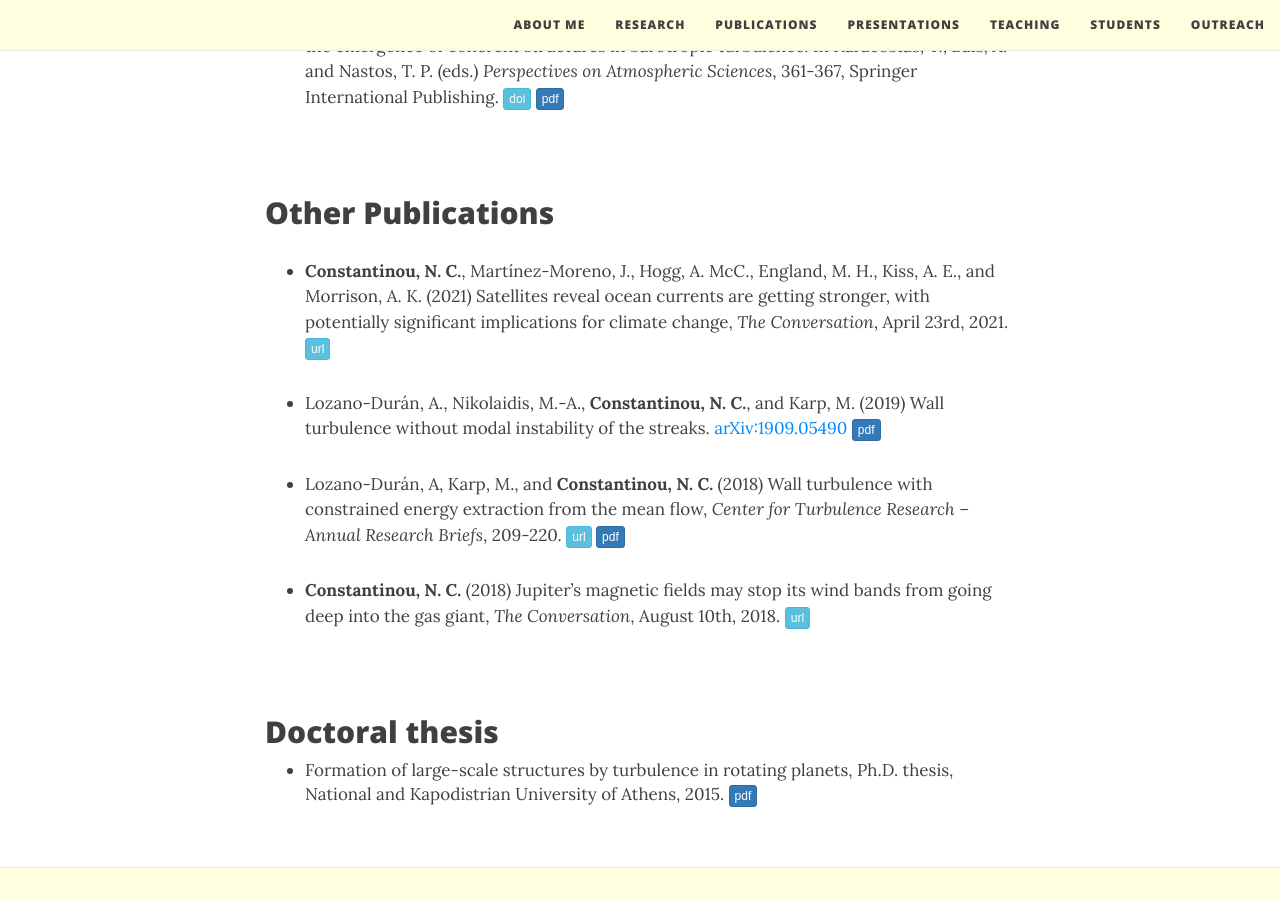
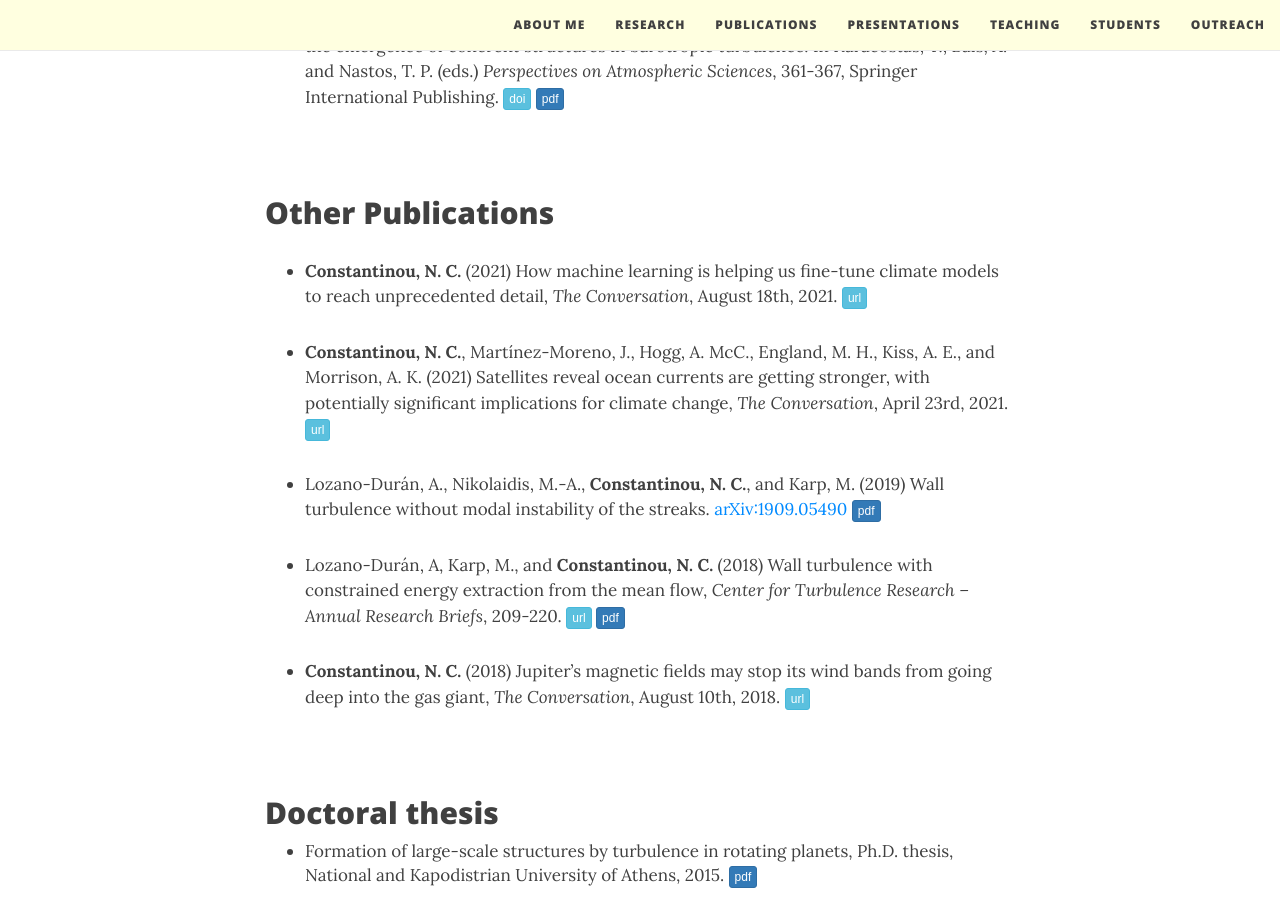
Before and after one commit to navidcy/navidcy.github.io, a Jekyll site: the page built from publications.md, in a window 1280 px wide and 900 px high, scrolled down 2672 px. Built offline with Jekyll 4.4.1, drawn with Linux system fonts in a browser that asks for light colours; nearby versions of some CDN libraries; comment, search, counter and statistics services are not loaded.

Commit message:
adds MLClimate Conversation

```diff
--- a/publications.md
+++ b/publications.md
@@ -24,12 +24,15 @@ convection. _J. Fluid Mech._ (submitted on ...) [<span class="btn btn-success bt
 - **Constantinou, N. C.** and  Hogg, A. McC. (2021) Intrinsic oceanic decadal variability of upper-ocean heat content. _J. Climate_, **34 (15)**, 6175-6189. [<span class="btn btn-default btn-xs{{end}}" style="font-family:sans-serif;">datasets and notebooks</span>][JClimateUOHC-repo]{:target="_blank"} [<span class="btn btn-info btn-xs{{end}}" style="font-family:sans-serif;">doi</span>][intrinsic-ocean-var-doi]{:target="_blank"} [<span class="btn btn-primary btn-xs{{end}}" style="font-family:sans-serif;">pdf</span>][intrinsic-ocean-var] <span align="right" class='altmetric-embed' data-badge-type="2" data-condensed="true" data-hide-less-than="2" data-doi="10.1175/JCLI-D-20-0962.1"></span> <br/>
 (featured in the [<span class="btn btn-default btn-xs{{end}}" style="font-family:sans-serif;"><b>CLEX</b></span>][JClimateUOHC-clexbrief]{:target="_blank"} press news)
 
+
 - Martínez-Moreno, J., Hogg, A. McC., England, M. H., **Constantinou, N. C.**, Kiss, A. E., and Morrison, A. K. (2021). Global changes in oceanic mesoscale currents over the satellite altimetry record. _Nat. Clim. Chang._, **11**, 397–403. [<span class="btn btn-info btn-xs{{end}}" style="font-family:sans-serif;">doi</span>][global-eke-trends-doi]{:target="_blank"} [<span class="btn btn-primary btn-xs{{end}}" style="font-family:sans-serif;">pdf</span>][global-eke-trends] <span align="right" class='altmetric-embed' data-badge-type="2" data-condensed="true" data-hide-less-than="2" data-doi="10.1038/s41558-021-01006-9"></span> <br/>
 (featured in the [<span class="btn btn-default btn-xs{{end}}" style="font-family:sans-serif;"><b>CLEX</b></span>][globaleketrends-clexbrief]{:target="_blank"} press news; also read about it in [<span class="btn btn-default btn-xs{{end}}" style="font-family:sans-serif;"><b>The Conversation</b></span>][theconversation-globaleketrends]{:target="_blank"})<br/>
 Selection of press coverage: [<span class="btn btn-default btn-xs{{end}}" style="font-family:sans-serif;"><b>The Guardian</b></span>](https://www.theguardian.com/environment/2021/apr/23/changes-to-giant-ocean-eddies-could-have-devastating-effects-globally){:target="_blank"} [<span class="btn btn-default btn-xs{{end}}" style="font-family:sans-serif;"><b>The Sydney Morning Herald</b></span>](https://www.smh.com.au/environment/climate-change/world-s-oceans-changing-as-currents-show-new-patterns-20210422-p57lcw.html){:target="_blank"} [<span class="btn btn-default btn-xs{{end}}" style="font-family:sans-serif;"><b>Cosmos Magazine</b></span>](https://cosmosmagazine.com/earth/oceans/energetic-ocean-eddies-on-the-rise/){:target="_blank"}
 
+
 - **Constantinou, N. C.**, Wagner, G. L., Siegelman, L., Pearson, B. C., and Palóczy, A. (2021) GeophysicalFlows.jl: Solvers for geophysical fluid dynamics problems in periodic domains on CPUs & GPUs. _J. Open Source Softw._, **6(60)**, 3053. [<span class="btn btn-default btn-xs{{end}}" style="font-family:sans-serif;">repository</span>][GeophysicalFlows-repo]{:target="_blank"} [<span class="btn btn-default btn-xs{{end}}" style="font-family:sans-serif;">documentation</span>][GeophysicalFlows-docs]{:target="_blank"} [<span class="btn btn-info btn-xs{{end}}" style="font-family:sans-serif;">doi</span>][geophysicalflows-doi]{:target="_blank"} [<span class="btn btn-primary btn-xs{{end}}" style="font-family:sans-serif;">pdf</span>][geophysicalflows] <span align="right" class='altmetric-embed' data-badge-type="2" data-condensed="true" data-hide-less-than="2" data-doi="10.21105/joss.03053"></span>  <br/>
 (featured in the [<span class="btn btn-default btn-xs{{end}}" style="font-family:sans-serif;"><b>CLEX</b></span>][geophysicalflows-clexbrief]{:target="_blank"} press news; read also the related [<span class="btn btn-default btn-xs{{end}}" style="font-family:sans-serif;"><b>blog post</b></span>][geophysicalflows-blog]{:target="_blank"})
+
 
 - Lozano-Durán, A., **Constantinou, N. C.**, Nikolaidis, M.-A., and Karp, M. (2021). Cause-and-effect of linear mechanisms sustaining wall turbulence. _J. Fluid Mech._, **914**, A8. [<span class="btn btn-info btn-xs{{end}}" style="font-family:sans-serif;">doi</span>][cause-effect-linearmechanism-doi]{:target="_blank"} [<span class="btn btn-primary btn-xs{{end}}" style="font-family:sans-serif;">pdf</span>][cause-effect-linearmechanism] <span align="right" class='altmetric-embed' data-badge-type="2" data-condensed="true" data-hide-less-than="2" data-doi="10.1017/jfm.2020.902"></span> <br/>
 
@@ -107,11 +110,17 @@ Selection of press coverage: [<span class="btn btn-default btn-xs{{end}}" style=
 
 ## Other Publications
 
+- **Constantinou, N. C.** (2021) How machine learning is helping us fine-tune climate models to reach unprecedented detail, _The Conversation_, August 18th, 2021.  [<span class="btn btn-info btn-xs{{end}}" style="font-family:sans-serif;">url</span>][theconversation-mlclimate]{:target="_blank"}
+
+
 - **Constantinou, N. C.**, Martínez-Moreno, J., Hogg, A. McC., England, M. H., Kiss, A. E., and Morrison, A. K. (2021) Satellites reveal ocean currents are getting stronger, with potentially significant implications for climate change, _The Conversation_, April 23rd, 2021.  [<span class="btn btn-info btn-xs{{end}}" style="font-family:sans-serif;">url</span>][theconversation-globaleketrends]{:target="_blank"}
+
 
 - Lozano-Durán, A., Nikolaidis, M.-A., **Constantinou, N. C.**, and Karp, M. (2019) Wall turbulence without modal instability of the streaks. [arXiv:1909.05490][]{:target="_blank"} [<span class="btn btn-primary btn-xs{{end}}" style="font-family:sans-serif;">pdf</span>][modallystableturbulence]
 
+
 - Lozano-Durán, A, Karp, M., and **Constantinou, N. C.** (2018) Wall turbulence with constrained energy extraction from the mean flow, _Center for Turbulence Research &ndash; Annual Research Briefs_, 209-220. [<span class="btn btn-info btn-xs{{end}}" style="font-family:sans-serif;">url</span>][wallturbulencebrief-url] [<span class="btn btn-primary btn-xs{{end}}" style="font-family:sans-serif;">pdf</span>][wallturbulencebrief]
+
 
 - **Constantinou, N. C.** (2018) Jupiter's magnetic fields may stop its wind bands from going deep into the gas giant, _The Conversation_, August 10th, 2018.  [<span class="btn btn-info btn-xs{{end}}" style="font-family:sans-serif;">url</span>][theconversation]{:target="_blank"}
 
```
Also changed, not shown: other parts of publications.md (+1 -0 lines).
